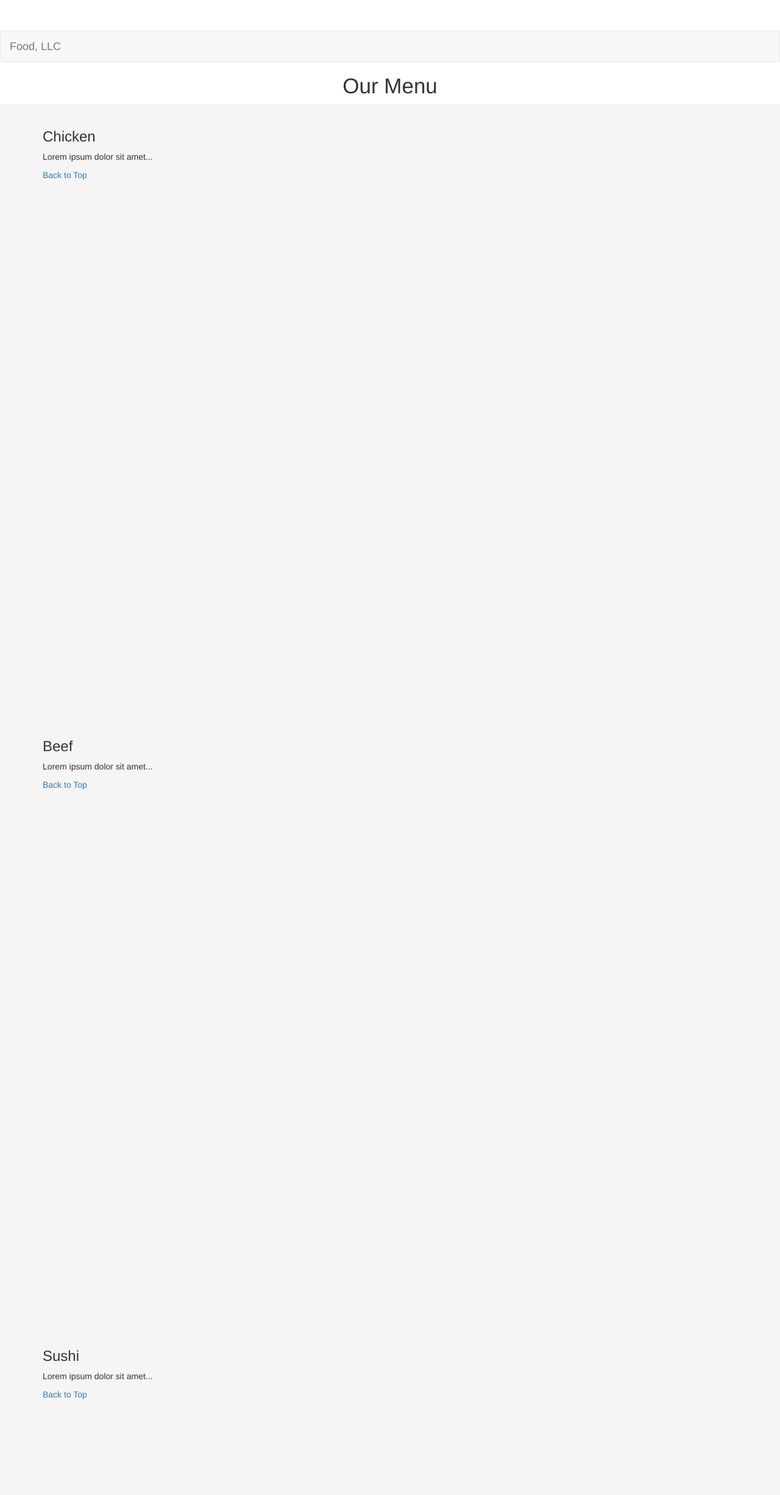
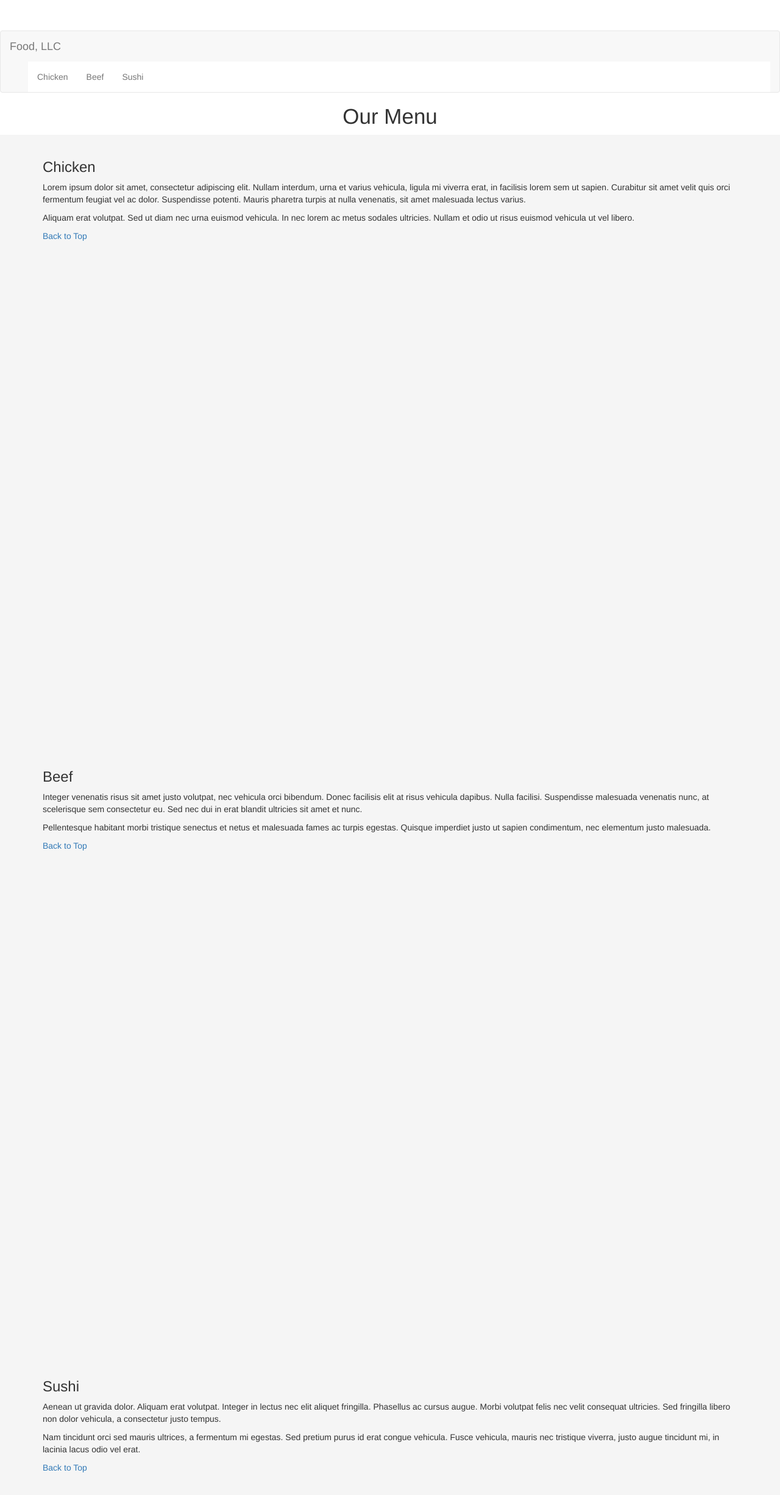
Before and after one commit to SandeshNepali/module3-solution, a plain HTML site: page index.html in a window 1280 px wide. Shown: the top 2452 px of the page at 61% size. Drawn offline with nearby package versions, Linux system fonts and the light colour scheme.

Commit message:
Update index.html

```diff
--- a/index.html
+++ b/index.html
@@ -12,9 +12,15 @@
         <div class="container-fluid">
             <div class="navbar-header">
                 <a class="navbar-brand" href="#">Food, LLC</a>
+                <button type="button" class="navbar-toggle collapsed" data-toggle="collapse" data-target="#navbar">
+                    <span class="sr-only">Toggle navigation</span>
+                    <span class="icon-bar"></span>
+                    <span class="icon-bar"></span>
+                    <span class="icon-bar"></span>
+                </button>
             </div>
             <div class="collapse navbar-collapse" id="navbar">
-                <ul class="nav navbar-nav navbar-right visible-xs">
+                <ul class="nav navbar-nav navbar-right">
                     <li><a href="#chicken">Chicken</a></li>
                     <li><a href="#beef">Beef</a></li>
                     <li><a href="#sushi">Sushi</a></li>
@@ -32,7 +38,8 @@
             <div class="col-xs-12">
                 <div class="container">
                     <h3 id="chicken">Chicken</h3>
-                    <p>Lorem ipsum dolor sit amet...</p>
+                    <p>Lorem ipsum dolor sit amet, consectetur adipiscing elit. Nullam interdum, urna et varius vehicula, ligula mi viverra erat, in facilisis lorem sem ut sapien. Curabitur sit amet velit quis orci fermentum feugiat vel ac dolor. Suspendisse potenti. Mauris pharetra turpis at nulla venenatis, sit amet malesuada lectus varius.</p>
+                    <p>Aliquam erat volutpat. Sed ut diam nec urna euismod vehicula. In nec lorem ac metus sodales ultricies. Nullam et odio ut risus euismod vehicula ut vel libero.</p>
                     <a href="#header">Back to Top</a>
                 </div>
             </div>
@@ -44,7 +51,8 @@
             <div class="col-xs-12">
                 <div class="container">
                     <h3 id="beef">Beef</h3>
-                    <p>Lorem ipsum dolor sit amet...</p>
+                    <p>Integer venenatis risus sit amet justo volutpat, nec vehicula orci bibendum. Donec facilisis elit at risus vehicula dapibus. Nulla facilisi. Suspendisse malesuada venenatis nunc, at scelerisque sem consectetur eu. Sed nec dui in erat blandit ultricies sit amet et nunc.</p>
+                    <p>Pellentesque habitant morbi tristique senectus et netus et malesuada fames ac turpis egestas. Quisque imperdiet justo ut sapien condimentum, nec elementum justo malesuada.</p>
                     <a href="#header">Back to Top</a>
                 </div>
             </div>
@@ -56,7 +64,8 @@
             <div class="col-xs-12">
                 <div class="container">
                     <h3 id="sushi">Sushi</h3>
-                    <p>Lorem ipsum dolor sit amet...</p>
+                    <p>Aenean ut gravida dolor. Aliquam erat volutpat. Integer in lectus nec elit aliquet fringilla. Phasellus ac cursus augue. Morbi volutpat felis nec velit consequat ultricies. Sed fringilla libero non dolor vehicula, a consectetur justo tempus.</p>
+                    <p>Nam tincidunt orci sed mauris ultrices, a fermentum mi egestas. Sed pretium purus id erat congue vehicula. Fusce vehicula, mauris nec tristique viverra, justo augue tincidunt mi, in lacinia lacus odio vel erat.</p>
                     <a href="#header">Back to Top</a>
                 </div>
             </div>
```
